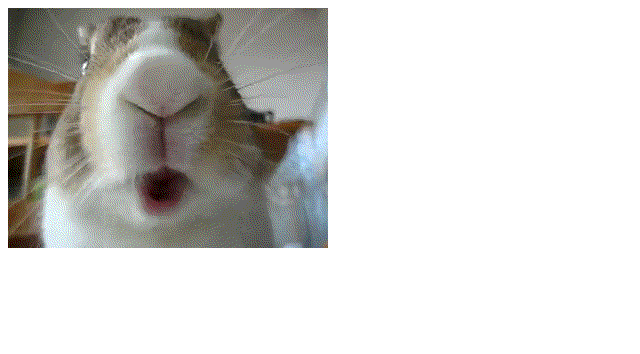
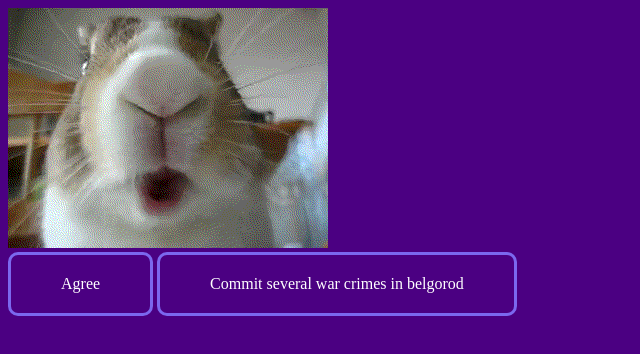
Before and after one commit to JosWilll/JosWilll.github.io, a plain HTML site: page index.html in a window 1280 px wide. Shown: the whole page, without its empty margins (0-640 px from the left). Drawn offline with Linux system fonts and the light colour scheme.

Commit message:
Added 2 cool buttons and changed bg color

```diff
--- a/index.html
+++ b/index.html
@@ -3,9 +3,12 @@
 <head>
 	<meta charset="utf-8">
 	<meta name="viewport" content="width=device-width, initial-scale=1">
-	<title>Diploma!!!</title>
+	<link rel="stylesheet" type="text/css" href="styles.css">
+	<title>(already not)Diploma!!!</title>
 </head>
 <body>
-	<img src="rabbit.gif">
+	<img src="rabbit.gif"><br>
+	<a href="#" class="button">Agree</a>
+	<a href="#" class="button">Commit several war crimes in belgorod</a>
 </body>
 </html>
--- /dev/null
+++ b/styles.css
@@ -0,0 +1,25 @@
+body{
+	background-color: Indigo;
+
+}
+
+.button{
+	display: inline-block;
+	text-decoration: none;
+	color: white;
+	padding: 20px 50px;
+	border: 3px solid #7B68EE;
+	border-radius: 10px
+}
+
+.button:hover{
+	animation: pulsate 1s ease-in-out;
+}
+
+@keyframes pulsate{
+	0%{
+		box-shadow:
+		0 0 25px teal,
+		0 0 50px Indigo;
+	}
+}
```
